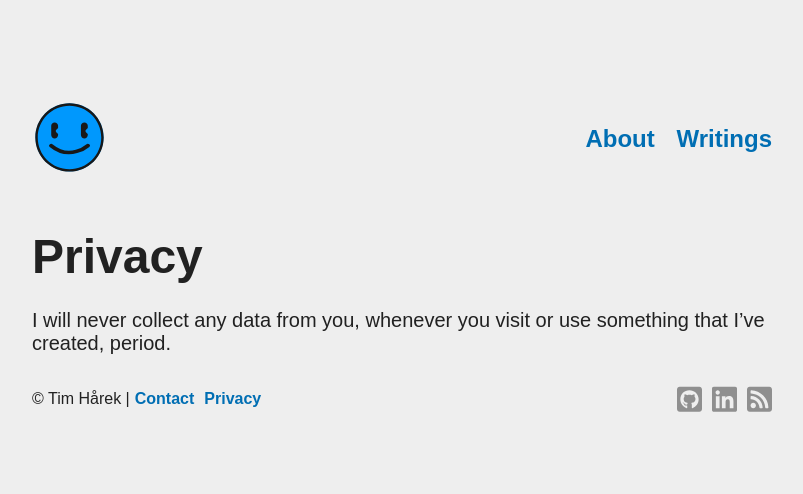
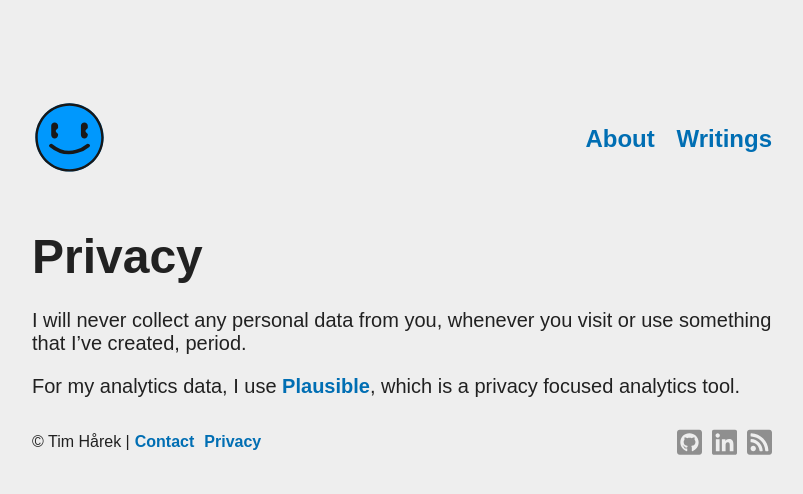
Before and after one commit to timharek/timharek.no, a Jekyll site: the page built from hidden/privacy.md, in a window 1280 px wide. Shown: the top 494 px of the page, without its empty margins (238-1041 px from the left). Built offline with Jekyll 4.4.1, drawn with Linux system fonts in a browser that asks for light colours; some web fonts are replaced.

Commit message:
update: privacy-page since I've added plausible

```diff
--- a/hidden/privacy.md
+++ b/hidden/privacy.md
@@ -5,4 +5,6 @@ permalink: /privacy
 menu: footer
 ---
 
-I will never collect any data from you, whenever you visit or use something that I've created, period.
+I will never collect any personal data from you, whenever you visit or use something that I've created, period.
+
+For my analytics data, I use [Plausible](https://plausible.io/), which is a privacy focused analytics tool.
```
